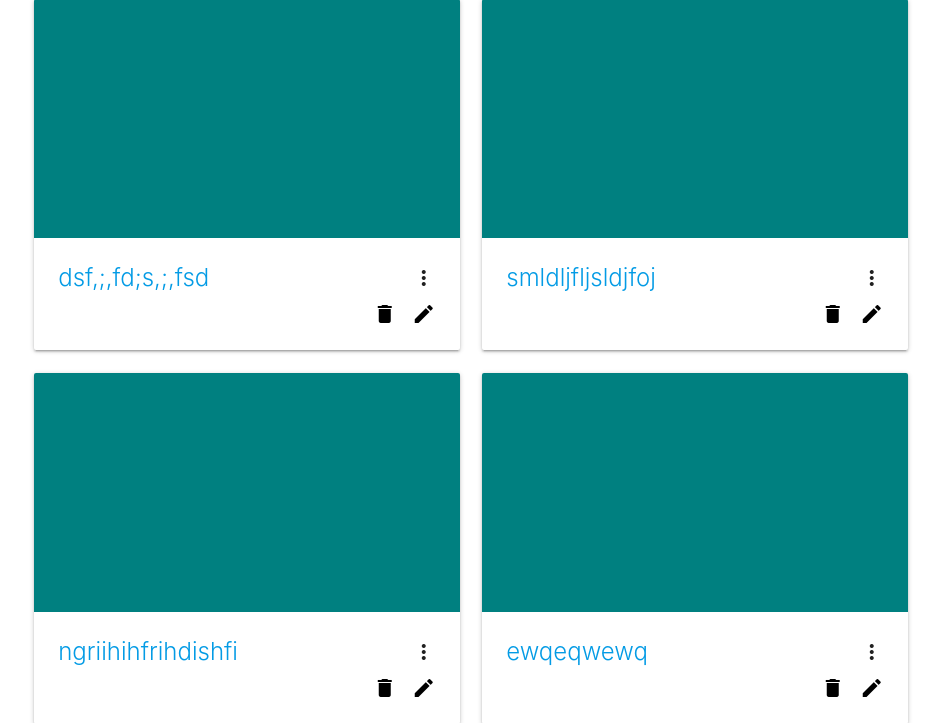
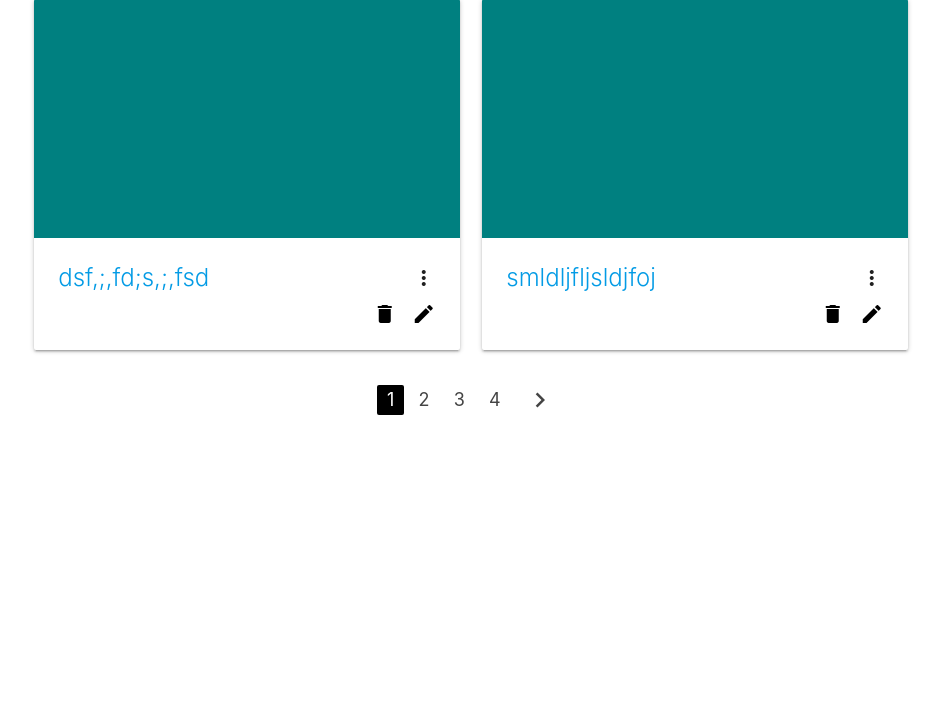
Before and after one commit to azizcruz/blog_system_using_django, a Django app: page / in a window 1280 px wide. Shown: the part 209-932 px from the top of the page, without its empty margins (169-1110 px from the left). After the commit the page ends 624 px from the top, so only its background shows below. Run offline with Django 3.2, Linux system fonts and the light colour scheme; data comes from the database, SQL or seed files in the repository; both versions use the stored data as it was after the commit.

Commit message:
added pagination

```diff
--- a/blog/templates/blog/posts.html
+++ b/blog/templates/blog/posts.html
@@ -3,7 +3,7 @@
 {% block content %}
 <h1 class="center">Latest Posts</h1>
 <div class="row">
-  {% for post in posts %}
+  {% for post in posts_pages %}
   <div class="col s12 m6">
     <div class="card">
       <div class="card-image waves-effect waves-block waves-light">
@@ -23,4 +23,29 @@
   </div>
   {% endfor %}
 </div>
+
+<div class="pagination-wrapper">
+  <ul class="pagination">
+    {% if  posts_pages.has_previous %}
+      <li><a href="?{{ page_var }}={{ posts_pages.previous_page_number }}"><i class="material-icons">chevron_left</i></a></li>
+    {% endif %}
+
+    {% for i in  posts_pages.paginator.page_range %}
+      {% if posts_pages.number == i %}
+          <li class="waves-effects active">
+            <a href="?{{ page_var }}={{ i }}">{{ i }}</a>
+          </li>
+        {% else %}
+          <li class="waves-effects">
+            <a href="?{{ page_var }}={{ i }}">{{ i }}</a>
+          </li>
+      {% endif %}
+    {% endfor %}
+
+    {% if  posts_pages.has_next %}
+      <li><a href="?{{ page_var }}={{ posts_pages.next_page_number }}"><i class="material-icons">chevron_right</i></a></li>
+    {% endif %}
+  </ul>
+</div>
+
 {% endblock %}
--- a/blog/views.py
+++ b/blog/views.py
@@ -1,4 +1,5 @@
 from django.shortcuts import render, HttpResponse, get_object_or_404, HttpResponseRedirect, redirect
+from django.core.paginator import Paginator
 from .models import Post
 from .forms import PostForm
 from django.contrib import messages
@@ -7,9 +8,15 @@ from django.contrib import messages
 
 def index(request):
     query = Post.objects.all().order_by('-publish_date')
+    paginator = Paginator(query, 2) # Show 1 post per page
+    page = request.GET.get('page') # Get number of the page from the link
+    posts_pages = paginator.get_page(page) # Request the number of the page to show
+    page_var = 'page'
+
     context = {
         'title': 'Main',
-        'posts': query
+        'posts_pages': posts_pages,
+        'page_var': page_var
     }
 
     return render(request, 'blog/posts.html', context)
--- a/static/css/style.css
+++ b/static/css/style.css
@@ -16,3 +16,11 @@ body {
 input, textarea {
   color: #000;
 }
+
+.pagination-wrapper {
+  text-align: center;
+}
+
+.pagination li.active {
+  background-color: #000
+}
```
Also changed, not shown: db.sqlite3.
